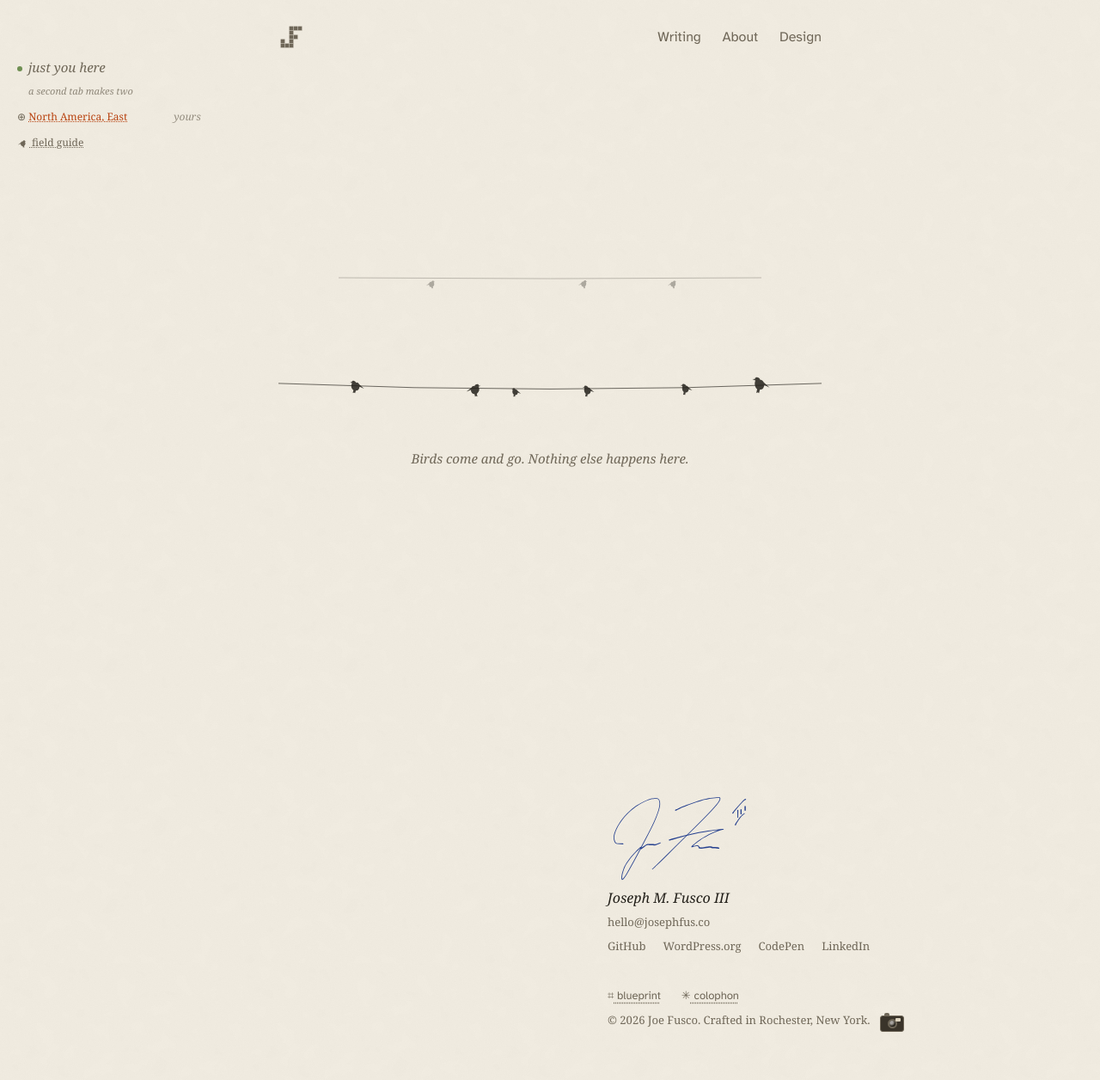
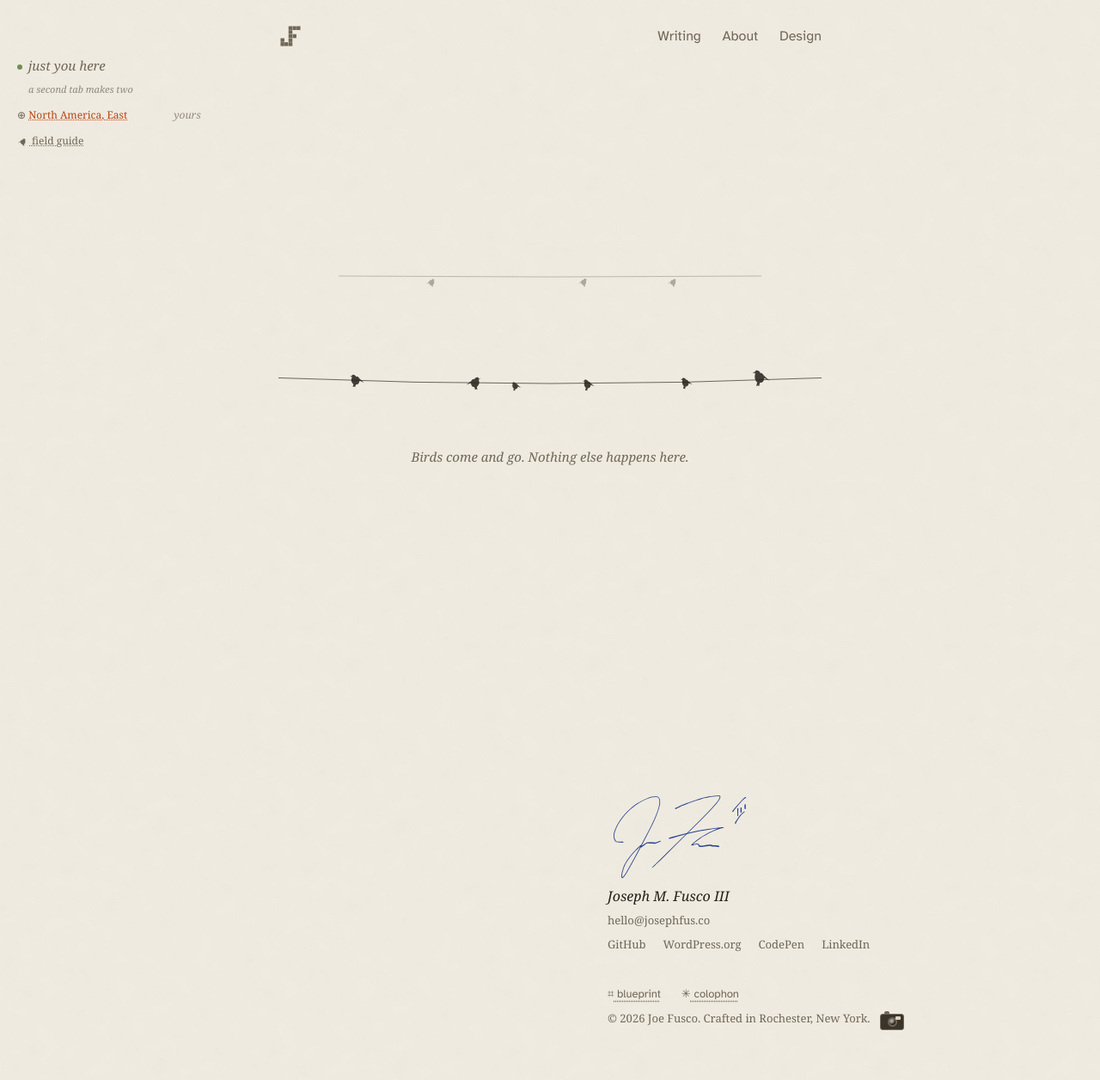
Before and after one commit to josephfusco/josephfusco.github.io, a Jekyll site: the page built from wire.html, in a window 1280 px wide. Shown: the whole page at 86% size. Built offline with Jekyll 4.4.1, drawn with Linux system fonts in a browser that asks for light colours.

Commit message:
The masthead centers on its wire, and the archive holds the grid
The nameplate rode 3.5px high: the mark was 30px in a 28px rhythm,
and the wire rested at 12/20 of its box. Mark is now one unit; the
wire rests at 10, one unit under the masthead row, in the header,
in WIRE_GEOM, and on the watch stage. Nameplate center 42, wire 84.

Archive rows rendered 29px: the italic date's line box, baseline-
aligned against the larger title, stretched every row a pixel and
the drift accumulated. Dates now take a tight line box that tucks
inside the title's; every row is exactly one unit.

Co-Authored-By: Claude Fable 5 <noreply@anthropic.com>
Claude-Session: https://claude.ai/code/session_019GKM1BBvWMLm3KkrMaXf61

```diff
--- a/_includes/header.html
+++ b/_includes/header.html
@@ -23,7 +23,7 @@
 		</nav>
 	</div>
 	<div class="powerline" aria-hidden="true">
-		<svg class="wire-svg" viewBox="0 0 100 20" preserveAspectRatio="none"><path d="M0 12 Q 50 12.6 100 12" fill="none" stroke="currentColor" vector-effect="non-scaling-stroke" stroke-width="1"/></svg>
+		<svg class="wire-svg" viewBox="0 0 100 20" preserveAspectRatio="none"><path d="M0 10 Q 50 10.6 100 10" fill="none" stroke="currentColor" vector-effect="non-scaling-stroke" stroke-width="1"/></svg>
 	</div>
 	<div class="field-note">
 		<span class="status"><span class="presence-dot" aria-hidden="true"></span> <span data-presence-count>just you here</span></span>
--- a/assets/css/redesign.css
+++ b/assets/css/redesign.css
@@ -814,7 +814,7 @@ html[data-blueprint] .blueprint-systems {
 
 /* Nameplate */
 .site-name-text { font-size: 1.5rem; letter-spacing: 0; }
-.site-mark { width: 30px; height: 30px; }
+.site-mark { width: 28px; height: 28px; } /* one baseline unit, so the masthead row is too */
 .site-header .wrap { align-items: center; }
 .site-nav a { font-size: 1rem; }
 
@@ -943,7 +943,9 @@ section.block > h2 {
   font-family: inherit;
   font-style: italic;
   font-size: 0.9375rem;
-  line-height: var(--lh);
+  /* tight line box tucks inside the title's, so baseline alignment
+     can't stretch the row past one unit */
+  line-height: 1;
 }
 
 /* Articles */
--- a/assets/js/presence.js
+++ b/assets/js/presence.js
@@ -328,7 +328,9 @@
   /* Sag saturates instead of clamping: every added gram still bends
      the wire a little, but the curve approaches a limit, so a full
      flock never folds the masthead in half. */
-  var WIRE_GEOM = { y: 12, scale: 2.8, minSag: 0.6, maxSag: 6.5, halfLoad: 1.6 };
+  /* y=10 puts the wire one baseline unit (28px) below the masthead row,
+     which centers the nameplate exactly between viewport top and wire */
+  var WIRE_GEOM = { y: 10, scale: 2.8, minSag: 0.6, maxSag: 6.5, halfLoad: 1.6 };
   var wirePathEl = wire ? wire.querySelector('.wire-svg path') : null;
   var currentSag = WIRE_GEOM.minSag;
 
--- a/wire.html
+++ b/wire.html
@@ -12,7 +12,7 @@ description: A wire, and whoever lands on it.
 		<span class="wire-bird" style="left:79%" data-species="1" data-inline></span>
 	</div>
 	<div class="watch-wire" data-flock-stage data-ambient aria-hidden="true">
-		<svg class="wire-svg" viewBox="0 0 100 20" preserveAspectRatio="none"><path d="M0 12 Q 50 12.6 100 12" fill="none" stroke="currentColor" vector-effect="non-scaling-stroke" stroke-width="1"/></svg>
+		<svg class="wire-svg" viewBox="0 0 100 20" preserveAspectRatio="none"><path d="M0 10 Q 50 10.6 100 10" fill="none" stroke="currentColor" vector-effect="non-scaling-stroke" stroke-width="1"/></svg>
 	</div>
 	<p class="watch-note">Birds come and go. Nothing else happens here.</p>
 </div>
```
